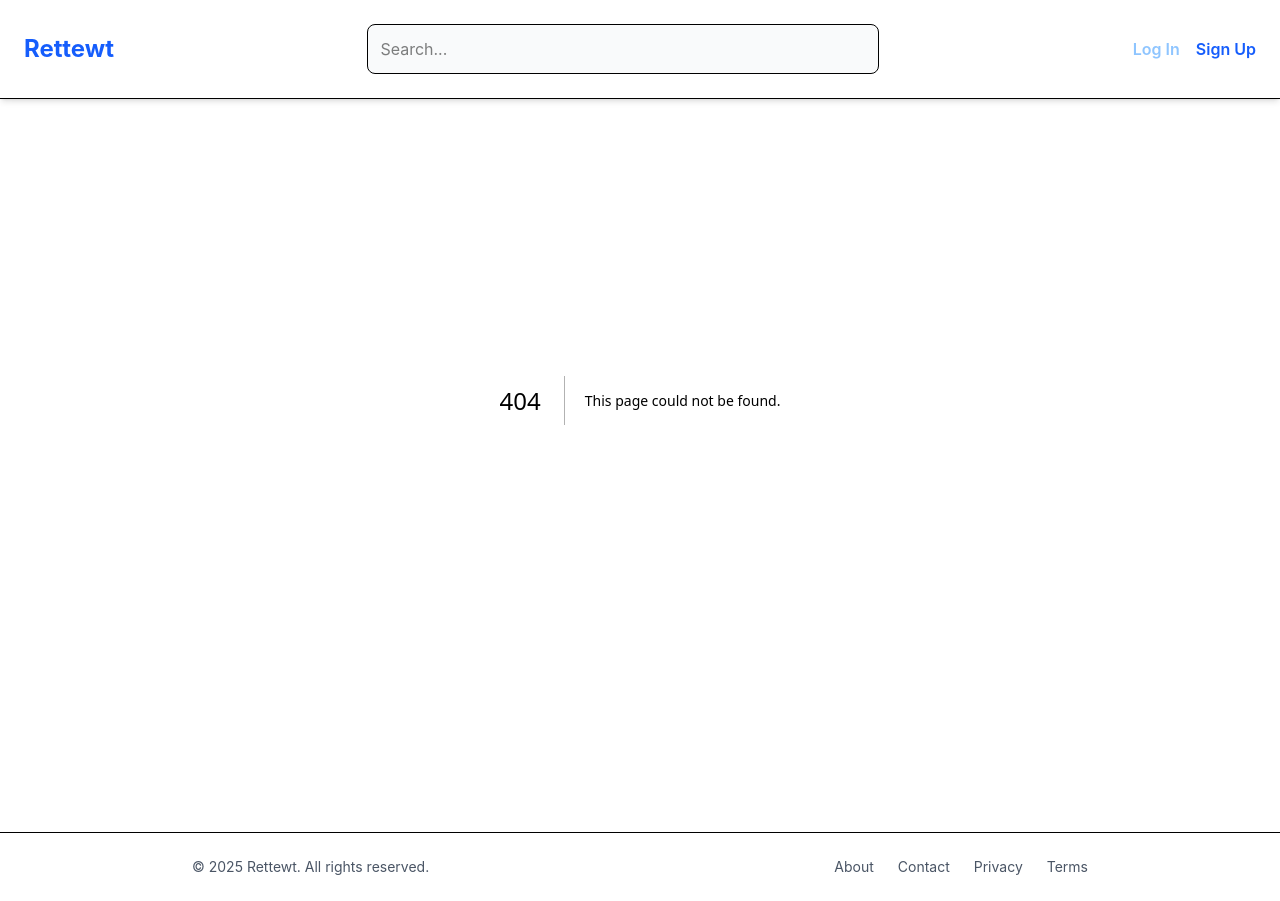
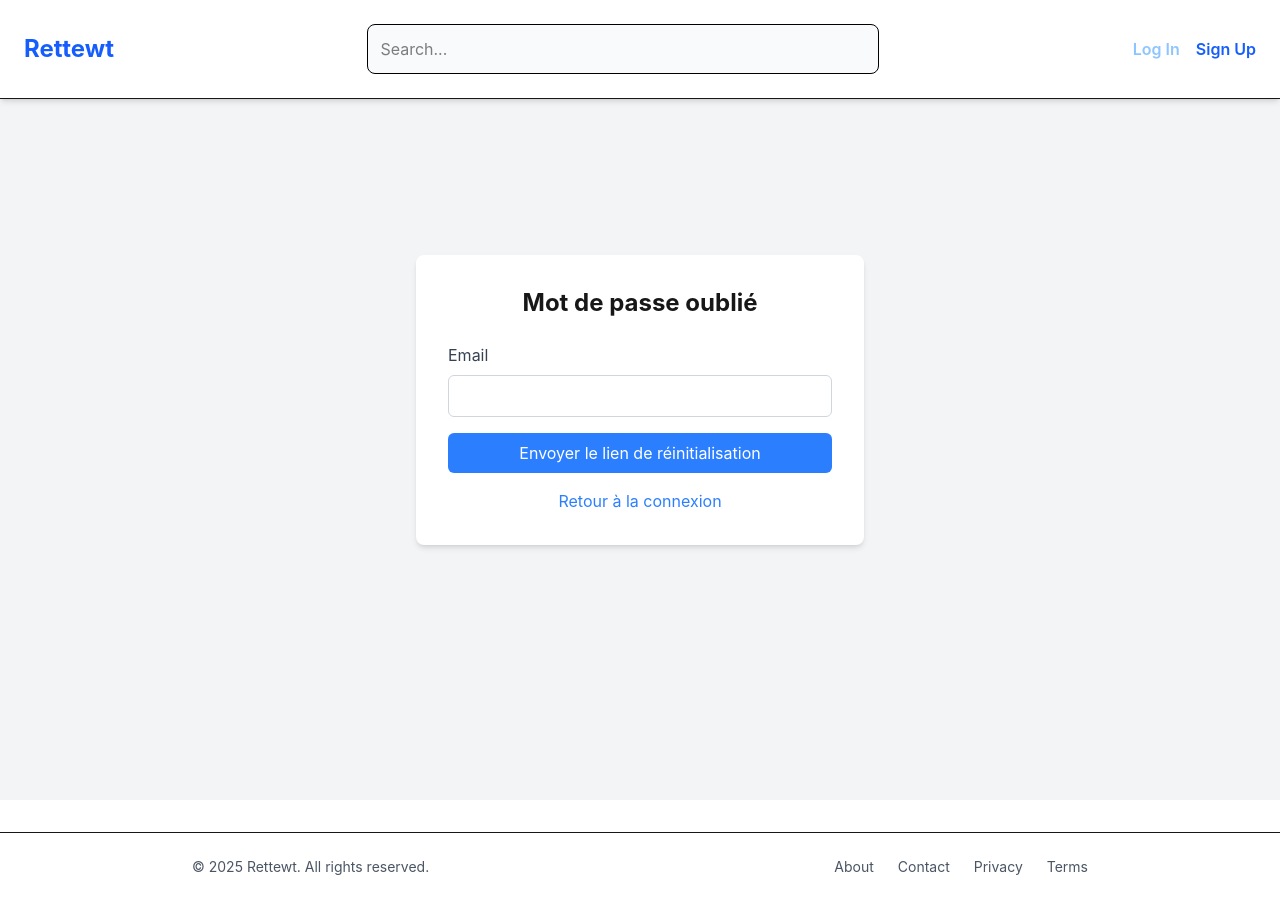
Before and after one commit to Linnaelle/hachakton_mia, a Next.js app in the folder frontend/: page /forgot-password in a window 1280 px wide. Before the commit this address had no page. Built offline with nearby package versions, Linux system fonts and the light colour scheme.

Commit message:
Mailing / Password manager

```diff
--- /dev/null
+++ b/frontend/app/forgot-password/page.tsx
@@ -0,0 +1,97 @@
+'use client'
+
+import { useState, FormEvent } from 'react'
+import { useRouter } from 'next/navigation'
+
+export default function PageMotDePasseOublie() {
+    const [email, setEmail] = useState('')
+    const [error, setError] = useState('')
+    const [success, setSuccess] = useState('')
+    const [isLoading, setIsLoading] = useState(false)
+
+    const router = useRouter()
+
+    const handleSubmit = async (e: FormEvent<HTMLFormElement>) => {
+        e.preventDefault()
+        setError('')
+        setSuccess('')
+        setIsLoading(true)
+
+        try {
+            const response = await fetch('http://localhost:5000/api/auth/forgot-password', {
+                method: 'POST',
+                headers: {
+                    'Content-Type': 'application/json',
+                },
+                body: JSON.stringify({ email })
+            });
+
+            const data = await response.json()
+
+            if (!response.ok) {
+                throw new Error(data.message || 'Échec de l\'envoi du lien de réinitialisation')
+            }
+
+            setSuccess('Un lien de réinitialisation de mot de passe a été envoyé à votre email.')
+
+            setTimeout(() => {
+                router.push('/connexion')
+            }, 3000);
+
+        } catch (error: unknown) {
+            if (error instanceof Error) {
+                setError(error.message);
+            } else {
+                setError('Une erreur inattendue est survenue');
+            }
+        } finally {
+            setIsLoading(false);
+        }
+    }
+
+    return (
+        <div className="min-h-screen bg-gray-100 flex items-center justify-center">
+            <div className="max-w-md w-full p-8 bg-white rounded-lg shadow-md">
+                <h1 className="text-2xl font-bold text-center mb-6">Mot de passe oublié</h1>
+
+                {error && (
+                    <div className="bg-red-100 border border-red-400 text-red-700 px-4 py-3 rounded relative mb-4" role="alert">
+                        {error}
+                    </div>
+                )}
+
+                {success && (
+                    <div className="bg-green-100 border border-green-400 text-green-700 px-4 py-3 rounded relative mb-4" role="alert">
+                        {success}
+                    </div>
+                )}
+
+                <form onSubmit={handleSubmit}>
+                    <div className="mb-4">
+                        <label htmlFor="email" className="block text-gray-700 mb-2">Email</label>
+                        <input
+                            type="email"
+                            id="email"
+                            value={email}
+                            onChange={(e) => setEmail(e.target.value)}
+                            className="w-full px-3 py-2 border border-gray-300 rounded-md focus:outline-none focus:ring-2 focus:ring-blue-500"
+                            required
+                        />
+                    </div>
+
+                    <button
+                        type="submit"
+                        disabled={isLoading}
+                        className="w-full bg-blue-500 text-white py-2 rounded-md hover:bg-blue-600 transition duration-300"
+                    >
+                        {isLoading ? 'Envoi en cours...' : 'Envoyer le lien de réinitialisation'}
+                    </button>
+                </form>
+
+                <div className="text-center mt-4">
+                    <a href="/connexion" className="text-blue-500 hover:underline">Retour à la connexion</a>
+                </div>
+            </div>
+        </div>
+    )
+}
--- a/frontend/app/login/page.jsx
+++ b/frontend/app/login/page.jsx
@@ -123,7 +123,7 @@ export default function LoginPage() {
 
                 {/* Forgot Password Link */}
                 <div className="mt-4 text-center">
-                    <a href="#" className="text-sm text-blue-500 hover:underline">Forgot your password?</a>
+                    <a href="/forgot-password" className="text-sm text-blue-500 hover:underline">Forgot your password?</a>
                 </div>
 
                 {/* Login Link */}
--- /dev/null
+++ b/frontend/app/reset-password/page.tsx
@@ -0,0 +1,129 @@
+'use client'
+
+import { useState, useEffect, FormEvent } from 'react'
+import { useRouter, useSearchParams } from 'next/navigation'
+
+export default function PageReinitialiserMotDePasse() {
+    const [password, setPassword] = useState('')
+    const [confirmPassword, setConfirmPassword] = useState('')
+    const [error, setError] = useState('')
+    const [success, setSuccess] = useState('')
+    const [isLoading, setIsLoading] = useState(false)
+
+    const router = useRouter()
+    const searchParams = useSearchParams()
+    const token = searchParams.get('token')
+
+    useEffect(() => {
+        if (!token) {
+            router.push('/connexion')
+        }
+    }, [token, router])
+
+    const handleSubmit = async (e: FormEvent<HTMLFormElement>) => {
+        e.preventDefault()
+        setError('')
+        setSuccess('')
+
+        if (password !== confirmPassword) {
+            setError('Les mots de passe ne correspondent pas');
+            return;
+        }
+
+        const passwordRegex = /^(?=.*[a-z])(?=.*[A-Z])(?=.*\d)(?=.*[@$!%*?&])[A-Za-z\d@$!%*?&]{8,}$/;
+        if (!passwordRegex.test(password)) {
+            setError('Le mot de passe doit contenir au moins 8 caractères, dont une majuscule, une minuscule, un chiffre et un caractère spécial')
+            return;
+        }
+
+        setIsLoading(true)
+
+        try {
+            const response = await fetch('http://localhost:5000/api/auth/reset-password', {
+                method: 'POST',
+                headers: {
+                    'Content-Type': 'application/json',
+                },
+                body: JSON.stringify({
+                    token,
+                    newPassword: password
+                }),
+            });
+
+            const data = await response.json();
+
+            if (!response.ok) {
+                throw new Error(data.message || 'Échec de la réinitialisation du mot de passe');
+            }
+
+            setSuccess('Mot de passe réinitialisé avec succès. Redirection vers la connexion...');
+
+            setTimeout(() => {
+                router.push('/connexion');
+            }, 2000);
+
+        } catch (error: unknown) {
+            if (error instanceof Error) {
+                setError(error.message);
+            } else {
+                setError('Une erreur inattendue est survenue');
+            }
+        } finally {
+            setIsLoading(false);
+        }
+    };
+
+    return (
+        <div className="min-h-screen bg-gray-100 flex items-center justify-center">
+            <div className="max-w-md w-full p-8 bg-white rounded-lg shadow-md">
+                <h1 className="text-2xl font-bold text-center mb-6">Réinitialiser le mot de passe</h1>
+
+                {error && (
+                    <div className="bg-red-100 border border-red-400 text-red-700 px-4 py-3 rounded relative mb-4" role="alert">
+                        {error}
+                    </div>
+                )}
+
+                {success && (
+                    <div className="bg-green-100 border border-green-400 text-green-700 px-4 py-3 rounded relative mb-4" role="alert">
+                        {success}
+                    </div>
+                )}
+
+                <form onSubmit={handleSubmit}>
+                    <div className="mb-4">
+                        <label htmlFor="password" className="block text-gray-700 mb-2">Nouveau mot de passe</label>
+                        <input
+                            type="password"
+                            id="password"
+                            value={password}
+                            onChange={(e) => setPassword(e.target.value)}
+                            className="w-full px-3 py-2 border border-gray-300 rounded-md focus:outline-none focus:ring-2 focus:ring-blue-500"
+                            required
+                        />
+                    </div>
+
+                    <div className="mb-4">
+                        <label htmlFor="confirm-password" className="block text-gray-700 mb-2">Confirmer le nouveau mot de passe</label>
+                        <input
+                            type="password"
+                            id="confirm-password"
+                            value={confirmPassword}
+                            onChange={(e) => setConfirmPassword(e.target.value)}
+                            className="w-full px-3 py-2 border border-gray-300 rounded-md focus:outline-none focus:ring-2 focus:ring-blue-500"
+                            required
+                        />
+                    </div>
+
+                    <button
+                        type="submit"
+                        disabled={isLoading}
+                        className="w-full bg-blue-500 text-white py-2 rounded-md hover:bg-blue-600 transition duration-300"
+                    >
+                        {isLoading ? 'Réinitialisation en cours...' : 'Réinitialiser le mot de passe'}
+                    </button>
+                </form>
+            </div>
+        </div>
+    )
+}
--- a/frontend/package.json
+++ b/frontend/package.json
@@ -10,8 +10,10 @@
   },
   "dependencies": {
     "@heroicons/react": "^2.2.0",
+    "crypto": "^1.0.1",
     "lucide-react": "^0.479.0",
     "next": "15.2.1",
+    "nodemailer": "^6.10.0",
     "react": "^19.0.0",
     "react-dom": "^19.0.0"
   },
```
Also changed, not shown: 1 other file (tests, documents, lock files or other folders).
